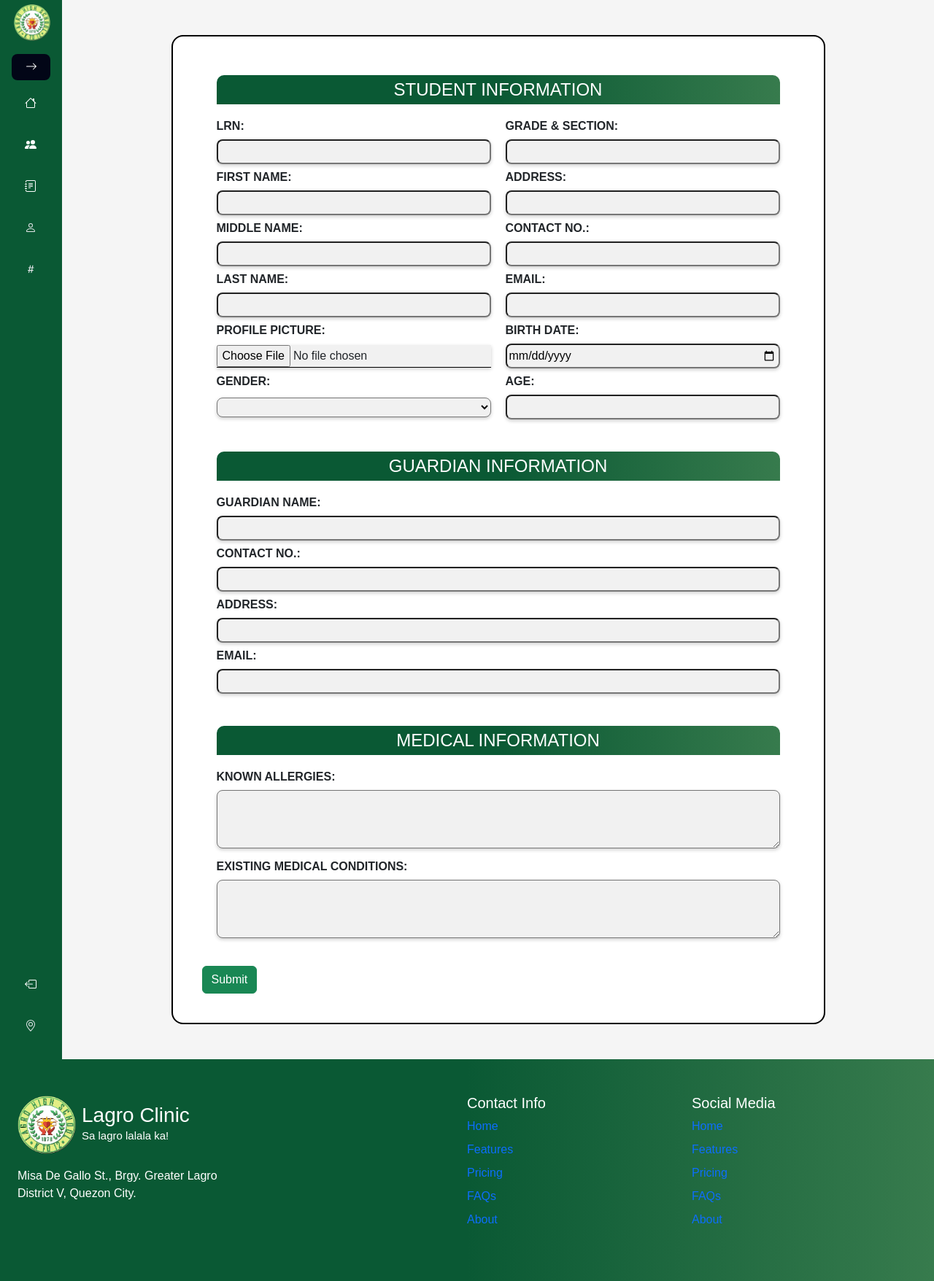
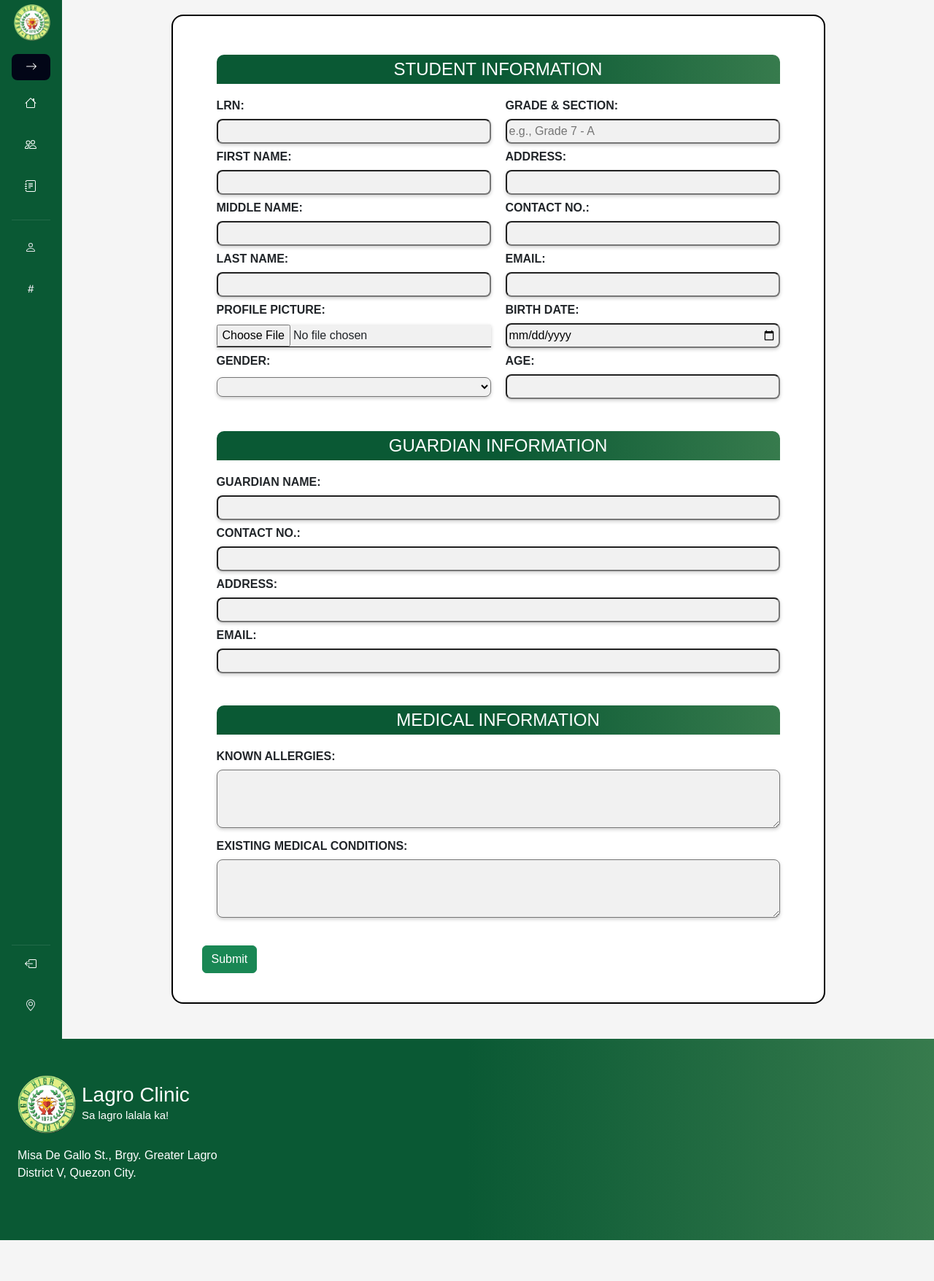
Before and after one commit to Dez0808/Medic, a PHP site: page /in/index.php in a window 1280 px wide. Shown: the whole page at 73% size. After the commit the page ends 1700 px from the top, so only its background shows below. Run offline with PHP 8.4, Linux system fonts and the light colour scheme; data comes from the database, SQL or seed files in the repository; data that the repository does not hold is empty.

Commit message:
Add files via upload

```diff
--- a/Medic/in/index.php
+++ b/Medic/in/index.php
@@ -39,6 +39,7 @@
             margin: auto;
             padding: 40px;
             background-color: white;
+            margin-top: 20px;
 
         }
 
@@ -117,7 +118,7 @@
             <?php include '../include/sidebar.php'; ?>
         </div>
 
-        <main class="mt-5 mb-5">
+        <main class="mb-5">
             <form action="../process/insert.php" method="post" enctype="multipart/form-data">
 
                 <div class="container">
@@ -132,16 +133,18 @@
                             <td>GRADE & SECTION: </td>
                         </tr>
                         <tr>
-                            <td><input type="number" name="lrn"> </td>
-                            <td><input type="text" name="grade_section"> </td>
+                            <td><input type="number" name="lrn" required> </td>
+                            <td>
+                                <input type="text" name="grade_section" placeholder="e.g., Grade 7 - A" required>
+                            </td>
                         </tr>
                         <tr>
                             <td>FIRST NAME: </td>
                             <td>ADDRESS: </td>
                         </tr>
                         <tr>
-                            <td><input type="text" name="first_name"> </td>
-                            <td><input type="text" name="address"> </td>
+                            <td><input type="text" name="first_name" required> </td>
+                            <td><input type="text" name="address" required> </td>
                         </tr>
                         <tr>
                             <td>MIDDLE NAME: </td>
@@ -149,15 +152,15 @@
                         </tr>
                         <tr>
                             <td><input type="text" name="middle_name"> </td>
-                            <td><input type="number" name="contact_no"> </td>
+                            <td><input type="number" name="contact_no" min="11" max="13" required> </td>
                         </tr>
                         <tr>
                             <td>LAST NAME: </td>
                             <td>EMAIL: </td>
                         </tr>
                         <tr>
-                            <td><input type="text" name="last_name"> </td>
-                            <td><input type="email" name="email"> </td>
+                            <td><input type="text" name="last_name" required> </td>
+                            <td><input type="email" name="email" required> </td>
                         </tr>
                         <tr>
                             <td>PROFILE PICTURE: </td>
@@ -165,19 +168,19 @@
                         </tr>
                         <tr>
                             <td><input type="file" name="profile_picture"> </td>
-                            <td><input type="date" name="birth_date"> </td>
+                            <td><input type="date" name="birth_date" id="birth" required> </td>
                         </tr>
                         <tr>
                             <td>GENDER: </td>
                             <td>AGE: </td>
                         </tr>
                         <tr>
-                            <td><select name="gender" id="">
+                            <td><select name="gender" id="" required>
                                     <option value=""></option>
                                     <option value="Male">Male</option>
                                     <option value="Female">Female</option>
                                 </select> </td>
-                            <td><input type="number" name="age"> </td>
+                            <td><input type="number" name="age" id="age" readonly> </td>
                         </tr>
                     </table>
                 </div>
@@ -192,13 +195,13 @@
                             <td>GUARDIAN NAME: </td>
                         </tr>
                         <tr>
-                            <td><input type="text" name="guardian_name"> </td>
+                            <td><input type="text" name="guardian_name" required> </td>
                         </tr>
                         <tr>
                             <td>CONTACT NO.: </td>
                         </tr>
                         <tr>
-                            <td><input type="number" name="guardian_contact"> </td>
+                            <td><input type="number" name="guardian_contact" min="11" max="13" required> </td>
                         </tr>
                         <tr>
                             <td>ADDRESS: </td>
@@ -242,6 +245,40 @@
 
 
     <?php include '../include/footer.php'; ?>
+
+    <script>
+        const birthInput = document.getElementById('birth');
+        const ageInput = document.getElementById('age');
+        const gradeSection = document.querySelector('input[name="grade_section"]');
+
+        // Age calculation
+        if (birthInput && ageInput) {
+            birthInput.addEventListener('change', function() {
+                if (this.value) {
+                    const birthDate = new Date(this.value);
+                    const today = new Date();
+                    let age = today.getFullYear() - birthDate.getFullYear();
+                    const monthDiff = today.getMonth() - birthDate.getMonth();
+
+                    if (monthDiff < 0 || (monthDiff === 0 && today.getDate() < birthDate.getDate())) {
+                        age--;
+                    }
+
+                    ageInput.value = age;
+                } else {
+                    ageInput.value = '';
+                }
+            });
+        }
+
+        // Grade & Section normalization
+        if (gradeSection) {
+            gradeSection.addEventListener('blur', function() {
+                let normalized = this.value.trim().replace(/\s*-\s*/g, ' - ');
+                this.value = normalized;
+            });
+        }
+    </script>
 </body>
 
 </html>
--- a/Medic/include/footer.php
+++ b/Medic/include/footer.php
@@ -122,7 +122,7 @@
         </div>
         <div class="col mb-3"></div>
         <div class="col mb-3">
-            <h5>Contact Info</h5>
+            <!-- <h5>Contact Info</h5>
             <ul class="nav flex-column">
                 <li class="nav-item mb-2">
                     <a href="#" class="nav-link p-0 ">Home</a>
@@ -160,7 +160,7 @@
                     <a href="#" class="nav-link p-0 ">About</a>
                 </li>
             </ul>
-        </div>
+        </div> -->
 
     </footer>
 </body>
--- a/Medic/include/sidebar.php
+++ b/Medic/include/sidebar.php
@@ -143,11 +143,9 @@
       left: 70px;
       top: 50%;
       transform: translateY(-50%) translateX(-6px);
-
       border-width: 6px;
       border-style: solid;
       border-color: transparent #ffffff transparent transparent;
-
       opacity: 0;
       transition: all 0.25s ease;
     }
@@ -184,8 +182,8 @@
             </svg></i><span>Home</span></li>
       </a>
       <a href="studentlist.php">
-        <li data-label="Student Record"><i><svg xmlns="http://www.w3.org/2000/svg" width="16" height="16" fill="currentColor" class="bi bi-people-fill" viewBox="0 0 16 16">
-              <path d="M7 14s-1 0-1-1 1-4 5-4 5 3 5 4-1 1-1 1zm4-6a3 3 0 1 0 0-6 3 3 0 0 0 0 6m-5.784 6A2.24 2.24 0 0 1 5 13c0-1.355.68-2.75 1.936-3.72A6.3 6.3 0 0 0 5 9c-4 0-5 3-5 4s1 1 1 1zM4.5 8a2.5 2.5 0 1 0 0-5 2.5 2.5 0 0 0 0 5" />
+        <li data-label="Student Record"><i><svg xmlns="http://www.w3.org/2000/svg" width="16" height="16" fill="currentColor" class="bi bi-people" viewBox="0 0 16 16">
+              <path d="M15 14s1 0 1-1-1-4-5-4-5 3-5 4 1 1 1 1zm-7.978-1L7 12.996c.001-.264.167-1.03.76-1.72C8.312 10.629 9.282 10 11 10c1.717 0 2.687.63 3.24 1.276.593.69.758 1.457.76 1.72l-.008.002-.014.002zM11 7a2 2 0 1 0 0-4 2 2 0 0 0 0 4m3-2a3 3 0 1 1-6 0 3 3 0 0 1 6 0M6.936 9.28a6 6 0 0 0-1.23-.247A7 7 0 0 0 5 9c-4 0-5 3-5 4q0 1 1 1h4.216A2.24 2.24 0 0 1 5 13c0-1.01.377-2.042 1.09-2.904.243-.294.526-.569.846-.816M4.92 10A5.5 5.5 0 0 0 4 13H1c0-.26.164-1.03.76-1.724.545-.636 1.492-1.256 3.16-1.275ZM1.5 5.5a3 3 0 1 1 6 0 3 3 0 0 1-6 0m3-2a2 2 0 1 0 0 4 2 2 0 0 0 0-4" />
             </svg></i><span>Student Record</span></li>
       </a>
       <a href="anecdotal.php">
@@ -195,6 +193,9 @@
               <path d="M1 5v-.5a.5.5 0 0 1 1 0V5h.5a.5.5 0 0 1 0 1h-2a.5.5 0 0 1 0-1zm0 3v-.5a.5.5 0 0 1 1 0V8h.5a.5.5 0 0 1 0 1h-2a.5.5 0 0 1 0-1zm0 3v-.5a.5.5 0 0 1 1 0v.5h.5a.5.5 0 0 1 0 1h-2a.5.5 0 0 1 0-1z" />
             </svg></i><span>Anecdotal Record</span></li>
       </a>
+
+    </ul>
+    <ul class="menu middle" style="margin-top: 20px; border-top: 1px solid rgba(255, 255, 255, .1); padding-top: 12px;">
       <li data-label="<?php echo $user["last_name"]; ?>"><i><svg xmlns="http://www.w3.org/2000/svg" width="16" height="16" fill="currentColor" class="bi bi-person" viewBox="0 0 16 16">
             <path d="M8 8a3 3 0 1 0 0-6 3 3 0 0 0 0 6m2-3a2 2 0 1 1-4 0 2 2 0 0 1 4 0m4 8c0 1-1 1-1 1H3s-1 0-1-1 1-4 6-4 6 3 6 4m-1-.004c-.001-.246-.154-.986-.832-1.664C11.516 10.68 10.289 10 8 10s-3.516.68-4.168 1.332c-.678.678-.83 1.418-.832 1.664z" />
           </svg></i><span><?php echo $user["last_name"]; ?></span></li>
@@ -203,7 +204,7 @@
           </svg></i><span><?php echo $user["employee_id"]; ?></span></li>
     </ul>
 
-    <ul class="menu bottom">
+    <ul class="menu bottom" style="border-top: 1px solid rgba(255, 255, 255, .1);">
       <a href="../process/logout.php">
         <li data-label="Logout"><i><svg xmlns="http://www.w3.org/2000/svg" width="16" height="16" fill="currentColor" class="bi bi-box-arrow-left" viewBox="0 0 16 16">
               <path fill-rule="evenodd" d="M6 12.5a.5.5 0 0 0 .5.5h8a.5.5 0 0 0 .5-.5v-9a.5.5 0 0 0-.5-.5h-8a.5.5 0 0 0-.5.5v2a.5.5 0 0 1-1 0v-2A1.5 1.5 0 0 1 6.5 2h8A1.5 1.5 0 0 1 16 3.5v9a1.5 1.5 0 0 1-1.5 1.5h-8A1.5 1.5 0 0 1 5 12.5v-2a.5.5 0 0 1 1 0z" />
@@ -223,14 +224,14 @@
     let open = false;
 
     function toggleSidebar() {
-      if(open === false){
-      document.getElementById("sidebar").classList.toggle("collapsed");
-      document.getElementById("arrow").style.transform="rotate(180deg)";
-      open = true
+      if (open === false) {
+        document.getElementById("sidebar").classList.toggle("collapsed");
+        document.getElementById("arrow").style.transform = "rotate(180deg)";
+        open = true
       } else {
-      document.getElementById("sidebar").classList.toggle("collapsed");
-      document.getElementById("arrow").style.transform="rotate(0deg)";
-      open = false;
+        document.getElementById("sidebar").classList.toggle("collapsed");
+        document.getElementById("arrow").style.transform = "rotate(0deg)";
+        open = false;
       }
     }
   </script>
```
Also changed, not shown: Medic/in/studentlist.php (+14 -4 lines).
